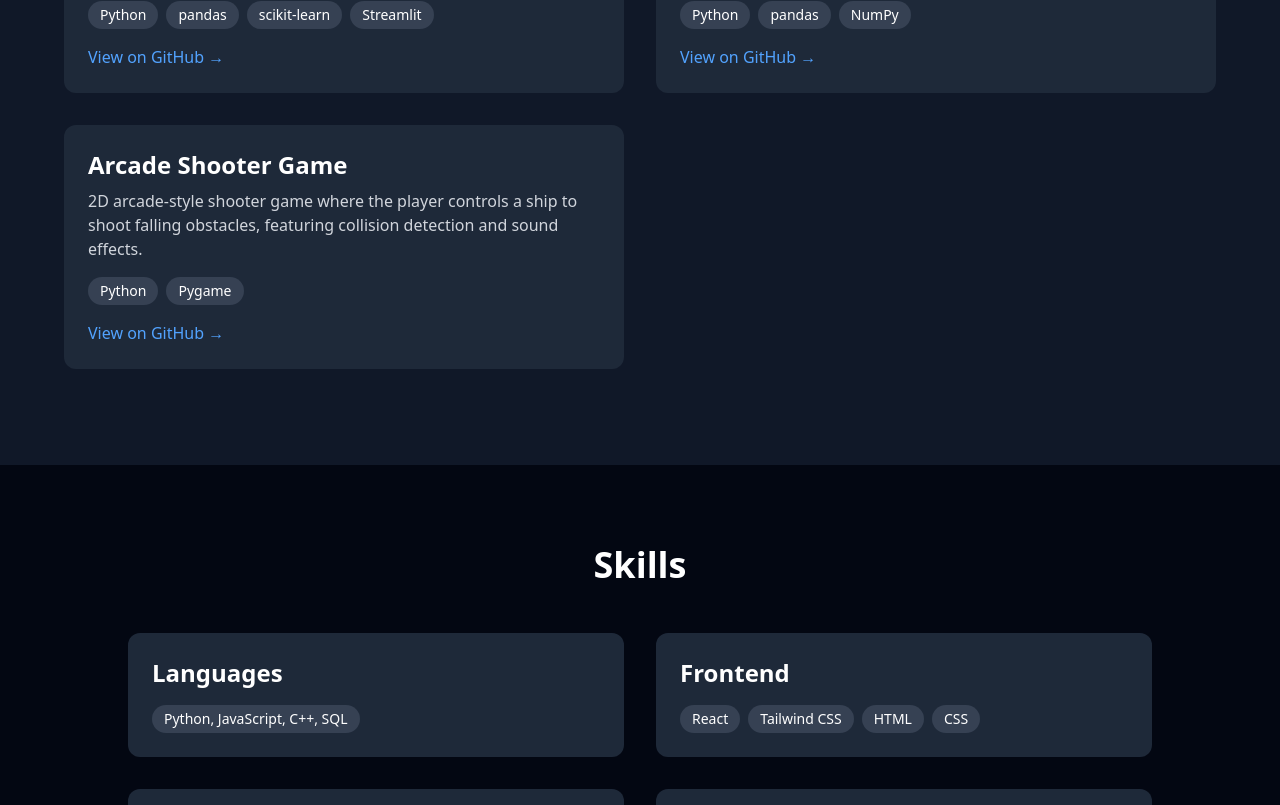
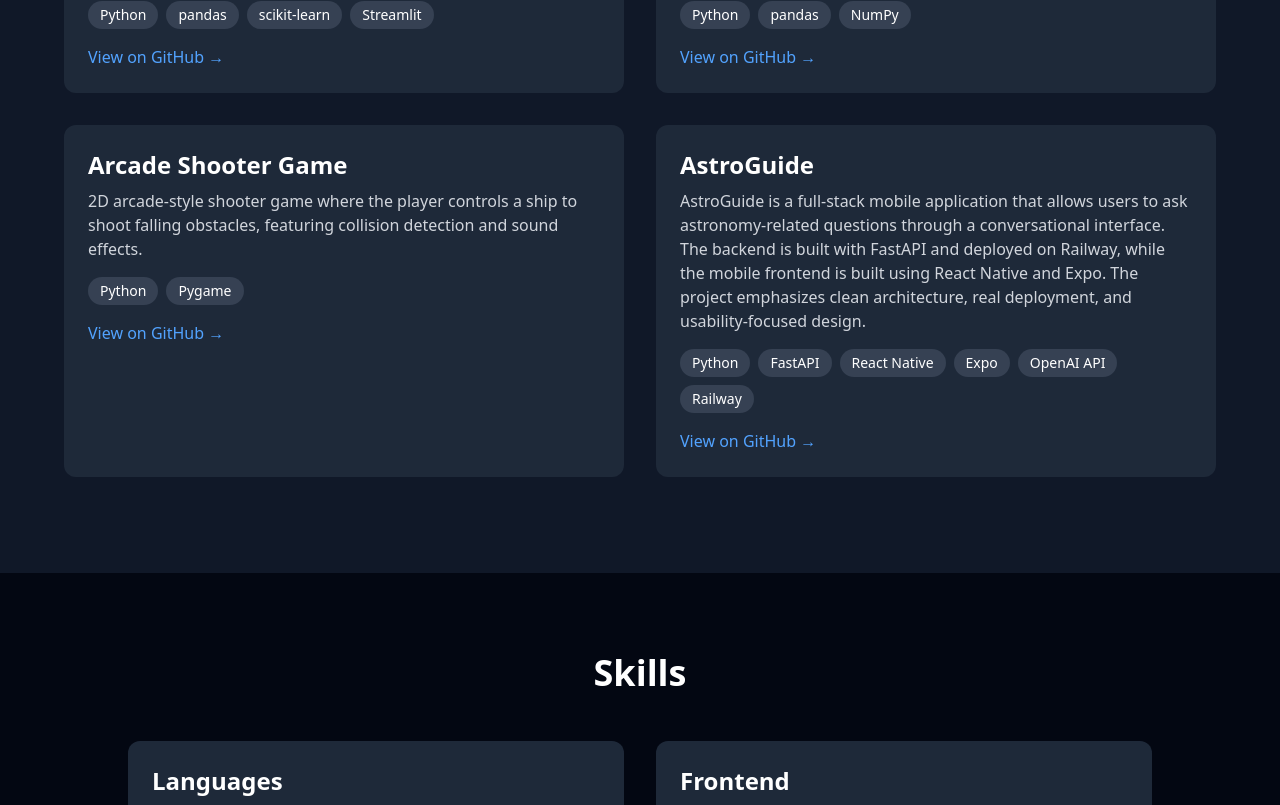
Before and after one commit to roshet/rohan-portfolio, a React (Vite) app: page / in a window 1280 px wide. Shown: the part 1135-1940 px from the top of the page. Built offline with nearby package versions, Linux system fonts and the light colour scheme.

Commit message:
Add AstroGuide project and updat skills

```diff
--- a/src/data/projects.js
+++ b/src/data/projects.js
@@ -20,4 +20,11 @@ export const projects = [
         tech: ["Python", "Pygame"],
         github:"https://github.com/roshet/python-jet-game",
     },
+    {
+        title: "AstroGuide",
+        description:
+            "AstroGuide is a full-stack mobile application that allows users to ask astronomy-related questions through a conversational interface. The backend is built with FastAPI and deployed on Railway, while the mobile frontend is built using React Native and Expo. The project emphasizes clean architecture, real deployment, and usability-focused design.",
+        tech: ["Python", "FastAPI", "React Native", "Expo", "OpenAI API", "Railway"],
+        github:"https://github.com/roshet/astroguide",
+    },
 ];
--- a/src/data/skills.js
+++ b/src/data/skills.js
@@ -5,7 +5,7 @@ export const skills = [
     },
     {
         category: "Frontend",
-        items: ["React", "Tailwind CSS", "HTML", "CSS"]
+        items: ["React", "React Native", "Expo", "Tailwind CSS", "HTML", "CSS"]
     },
     {
         category: "Data & Analytics",
@@ -13,6 +13,6 @@ export const skills = [
     },
     {
         category: "Tools",
-        items: ["Git", "GitHub", "VS Code", "Excel"]
+        items: ["Git", "GitHub", "FastAPI", "Railway", "VS Code", "Excel"]
     },
 ];
```
